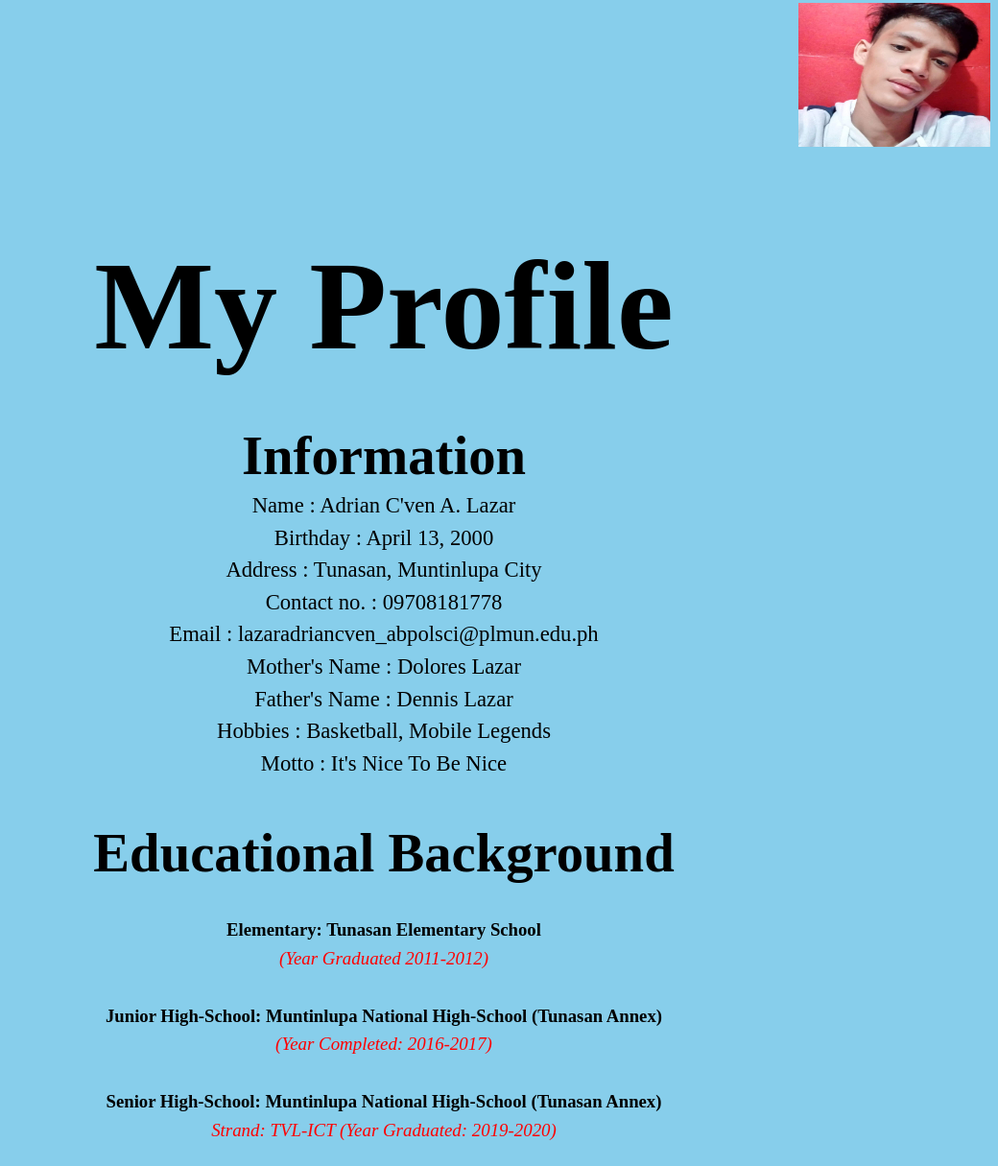
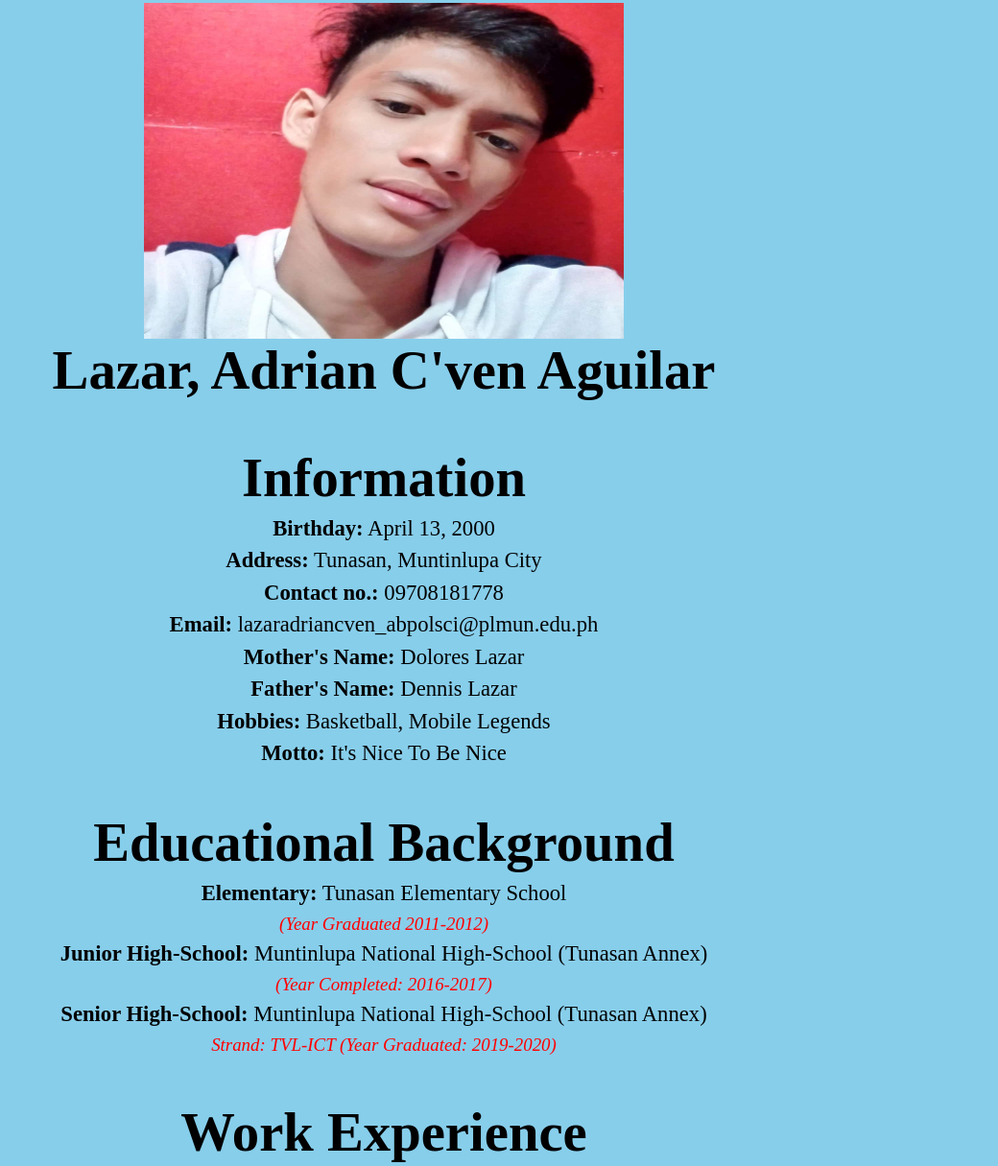
Before and after one commit to ACLazar/AdrianLazar.github.io, a plain HTML site: page index.html in a window 1280 px wide. Shown: the part 5-1220 px from the top of the page at 96% size, without its empty margins (240-1280 px from the left). Drawn offline with Linux system fonts and the light colour scheme.

Commit message:
Add files via upload

```diff
--- a/index.html
+++ b/index.html
@@ -3,91 +3,29 @@
 
 <head>
 	<title>My Profile</title>
+	<link rel="stylesheet" href="style.css">
+	<img src="profile.jpg" alt="My Picture" width="500cm" height="350cm" class= center>
+	<h1>Lazar, Adrian C'ven Aguilar</h1>
 </head>
 
-<style>
-	body{
-		background-color: skyblue;
-		}
+<body>
 
-	.right{
-		display: block;
-		margin-left: auto;
-		}
-	h1{
-		text-align: Center;
-		margin-bottom: 0cm;
-		font-size: 3.5cm;
-		color: ;
-		}
-	h2{
-		text-align: Center;
-		margin-bottom: 0cm;
-		font-size: 1.5cm;
-		}
-	h3{
-		text-align: Center;
-		margin-top: 1cm;
-		margin-bottom: 0cm;
-		}
-	.a{
-		text-align: Center;
-		margin-top: 2mm;
-		margin-bottom: 2mm;
-		font-size: 6mm
-		}
-	.b{
-		text-align: Center;
-		margin-top: 2mm;
-		margin-bottom: 2mm;
-		font-size: 5mm;
-		font-style: italic;
-		color: red;
-		}
-	.c{
-		text-align: Center;
-		margin-top: 2mm;
-		margin-bottom: 2mm;
-		font-size: 5mm;
-		color: red;
-		}
-
-	.center{
-		text-align: Center;
-		}
-
-	.bullet{
-		display: inline-block;
-		text-align: left;
-		}
-
-	ul{
-		font-size: 6mm;
-		}
-
-</style>
-
-<body>
-	<img src="profile.jpg" alt="My Picture" width="200cm" height="150cm" class= right>
-
-	<h1>My Profile</h1>
 	<h2>Information</h2>
-	<p class="a">Name : Adrian C'ven A. Lazar</p>
-	<p class="a">Birthday : April 13, 2000</p>
-	<p class="a">Address : Tunasan, Muntinlupa City</p>
-	<p class="a">Contact no. : 09708181778</p>
-	<p class="a">Email : lazaradriancven_abpolsci@plmun.edu.ph</p>
-	<p class="a">Mother's Name : Dolores Lazar</p>
-	<p class="a">Father's Name : Dennis Lazar</p>
-	<p class="a">Hobbies : Basketball, Mobile Legends</p>
-	<p class="a">Motto : It's Nice To Be Nice</p>
+	<p class="a"><b>Birthday:</b> April 13, 2000</p>
+	<p class="a"><b>Address:</b> Tunasan, Muntinlupa City</p>
+	<p class="a"><b>Contact no.:</b> 09708181778</p>
+	<p class="a"><b>Email:</b> lazaradriancven_abpolsci@plmun.edu.ph</p>
+	<p class="a"><b>Mother's Name:</b> Dolores Lazar</p>
+	<p class="a"><b>Father's Name:</b> Dennis Lazar</p>
+	<p class="a"><b>Hobbies:</b> Basketball, Mobile Legends</p>
+	<p class="a"><b>Motto:</b> It's Nice To Be Nice</p>
 
 	<h2>Educational Background</h2>
- 	<h3>Elementary: Tunasan Elementary School</h3>
+ 	<p class="a"><b>Elementary:</b> Tunasan Elementary School</p>
  	<p class="b">(Year Graduated 2011-2012)</p>
- 	<h3>Junior High-School: Muntinlupa National High-School (Tunasan Annex) </h3>
+ 	<p class="a"><b>Junior High-School:</b> Muntinlupa National High-School (Tunasan Annex) </p>
  	<p class="b">(Year Completed: 2016-2017)</p>
- 	<h3>Senior High-School: Muntinlupa National High-School (Tunasan Annex)</h3>
+ 	<p class="a"><b>Senior High-School:</b> Muntinlupa National High-School (Tunasan Annex)</p>
  	<p class="b">Strand: TVL-ICT (Year Graduated: 2019-2020)</p>
 
 	<h2>Work Experience</h2>
--- /dev/null
+++ b/style.css
@@ -0,0 +1,61 @@
+	body{
+		background-color: skyblue;
+		}
+
+	.center{
+		display: block;
+		margin-right: auto;
+		margin-left: auto;
+		margin-bottom: 0;
+		}
+	h1{
+		text-align: Center;
+		margin-top: 0;
+		margin-bottom: 10px;
+		font-size: 1.5cm;
+		}
+
+	h2{
+		text-align: Center;
+		margin-bottom: 0cm;
+		font-size: 1.5cm;
+		}
+	h3{
+		text-align: Center;
+		margin-top: 1cm;
+		margin-bottom: 0cm;
+		}
+	.a{
+		text-align: Center;
+		margin-top: 2mm;
+		margin-bottom: 2mm;
+		font-size: 6mm
+		}
+	.b{
+		text-align: Center;
+		margin-top: 2mm;
+		margin-bottom: 2mm;
+		font-size: 5mm;
+		font-style: italic;
+		color: red;
+		}
+	.c{
+		text-align: Center;
+		margin-top: 2mm;
+		margin-bottom: 2mm;
+		font-size: 5mm;
+		color: red;
+		}
+
+	.center{
+		text-align: Center;
+		}
+
+	.bullet{
+		display: inline-block;
+		text-align: left;
+		}
+
+	ul{
+		font-size: 6mm;
+		}
```
